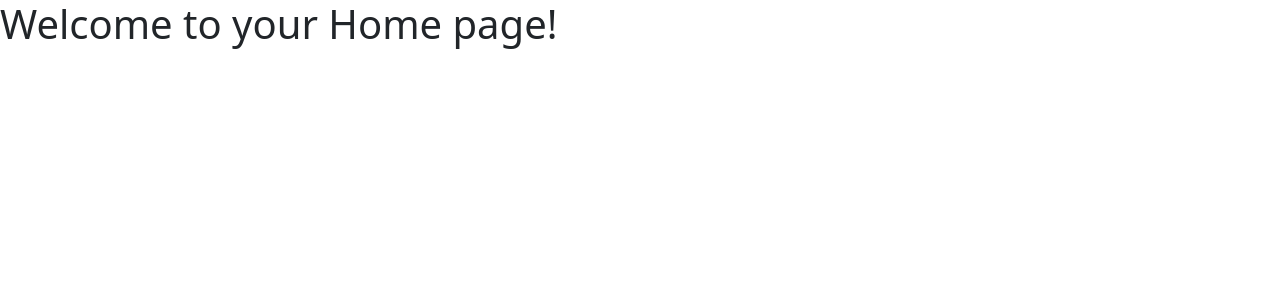
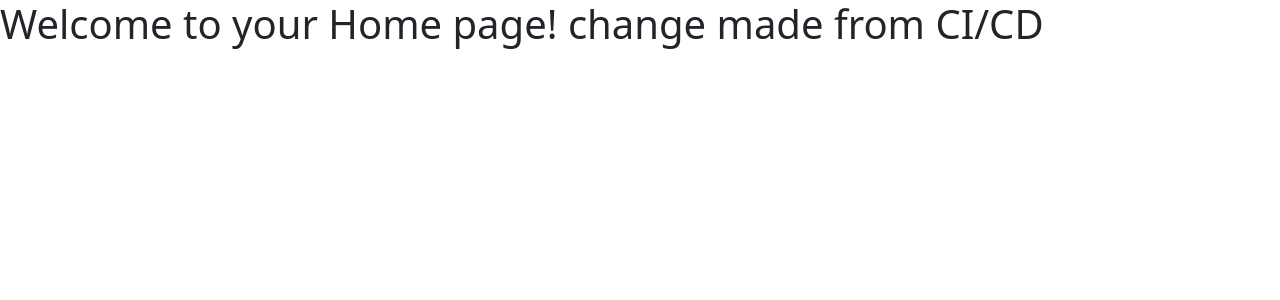
Before and after one commit to landonb629/mern-azure-vmss, a React (Create React App) app in the folder frontend/: page /home in a window 1280 px wide. Shown: the top 300 px of the page. Built offline with nearby package versions, Linux system fonts and the light colour scheme.

Commit message:
adding to trigger CI/CD

```diff
--- a/frontend/src/pages/home.js
+++ b/frontend/src/pages/home.js
@@ -14,7 +14,8 @@ const Home = () => {
         }
        checkToken()
     },[])
-    return <h1>Welcome to your Home page!</h1>
+
+    return <h1>Welcome to your Home page! change made from CI/CD</h1>
 }
 
 
```
